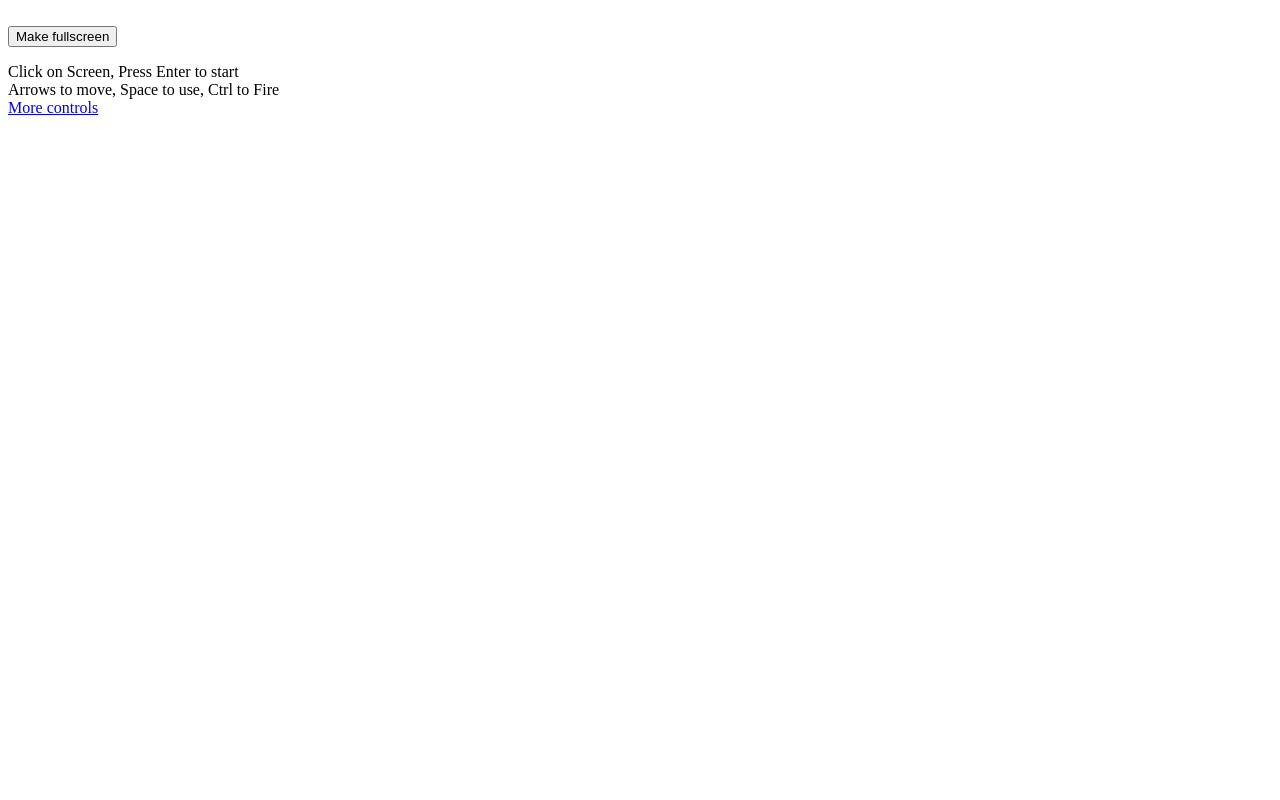
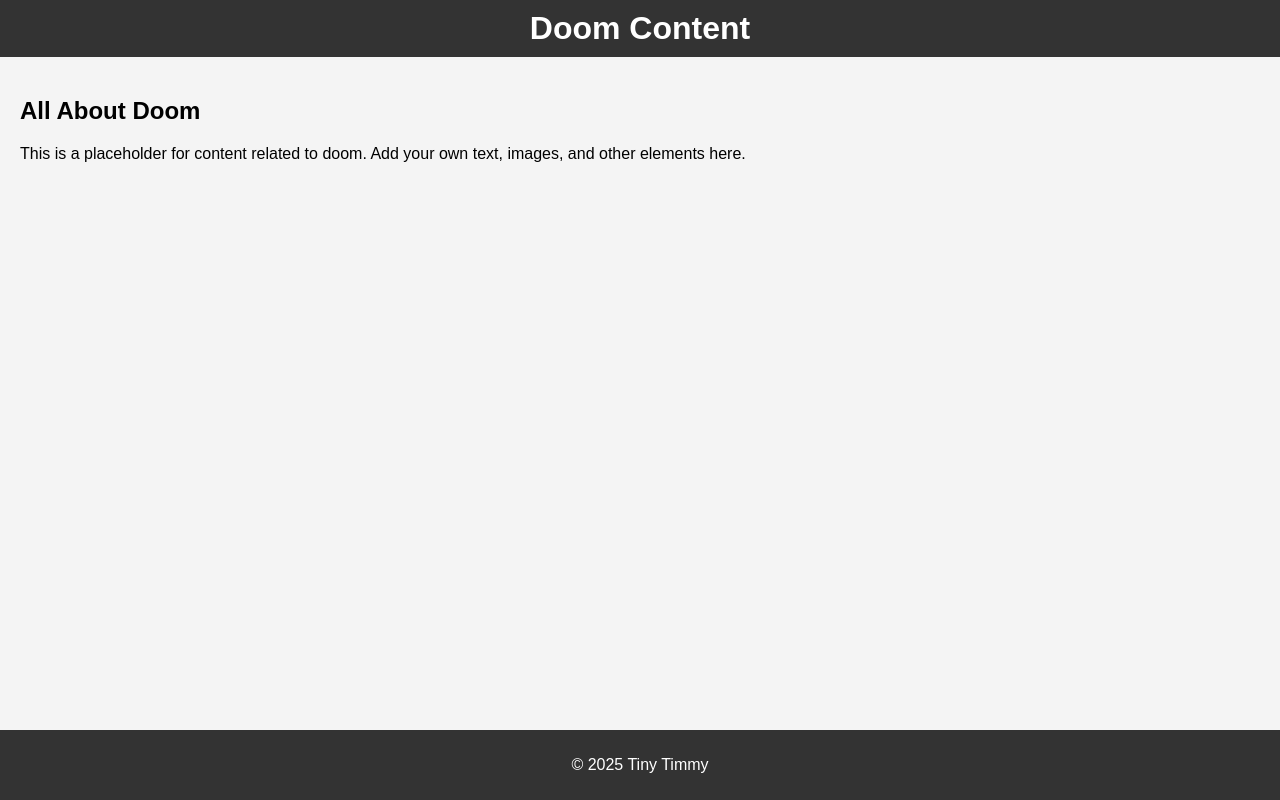
Before and after one commit to Isa055/Isa055.github.io, a plain HTML site: page doompage.html in a window 1280 px wide. Drawn offline with Linux system fonts and the light colour scheme.

Commit message:
Update doompage.html

```diff
--- a/doompage.html
+++ b/doompage.html
@@ -1,20 +1,22 @@
 <!DOCTYPE html>
-<html lang="en" >
+<html lang="en">
 <head>
-  <meta charset="UTF-8">
-  <title>DOOM</title>
-  <link rel="stylesheet" href="./style.css">
-
-</head>
+    <meta charset="UTF-8">
+    <meta name="viewport" content="width=device-width, initial-scale=1.0">
+    <title>Doom Page</title>
+    <link rel="stylesheet" href="styles.css"> <!-- Link to your CSS file if you have one -->
 <body>
-<!-- partial:index.partial.html -->
-<div id="dosbox"></div>
-    <br/>
-    <button onclick="dosbox.requestFullScreen();">Make fullscreen</button><br>
-<p>Click on Screen, Press Enter to start<br>
-  Arrows to move, Space to use, Ctrl to Fire<br><a href="http://doom.wikia.com/wiki/Controls" target=_b>More controls</a></p>
-<!-- partial -->
-  <script src='https://js-dos.com/cdn/js-dos-api.js'></script><script  src="./script.js"></script>
-
+    <header>
+        <h1>Doom Content</h1>
+    </header>
+    <main>
+        <section>
+            <h2>All About Doom</h2>
+            <p>This is a placeholder for content related to doom. Add your own text, images, and other elements here.</p>
+        </section>
+    </main>
+    <footer>
+        <p>&copy; 2025 Tiny Timmy</p>
+    </footer>
 </body>
 </html>
```
